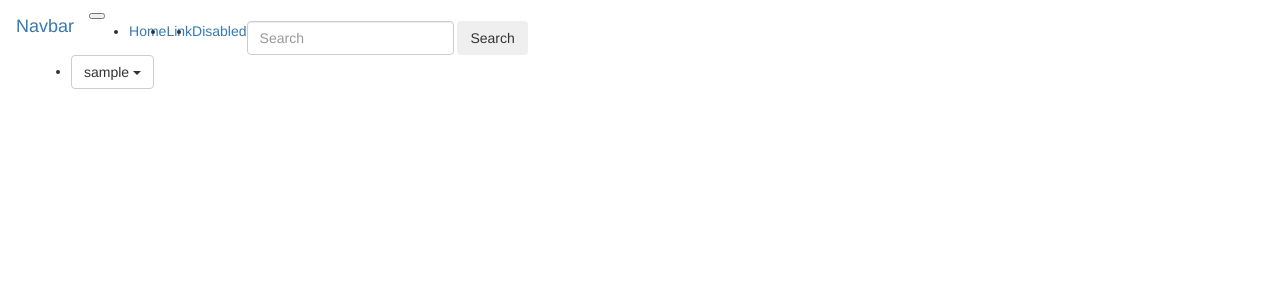
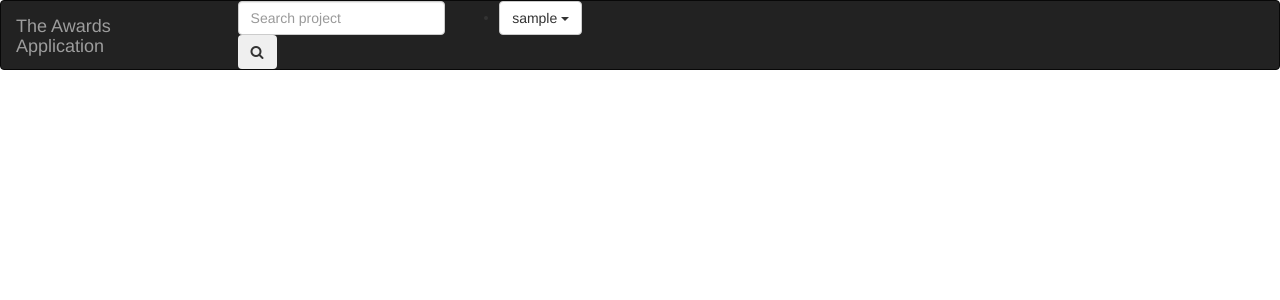
Before and after one commit to virginiah894/Awards, a Django app: page / in a window 1280 px wide. Shown: the top 300 px of the page. Run offline with Django 3.2, Linux system fonts and the light colour scheme; the visitor is signed in with stand-in values (Sample User, id 1); data that the repository does not hold is empty; some libraries are stand-ins or nearby versions.

Commit message:
change nav bar style

```diff
--- a/app/templates/base.html
+++ b/app/templates/base.html
@@ -6,35 +6,31 @@
   <meta http-equiv="X-UA-Compatible" content="ie=edge">
   <title>Awards Application</title>
   <link rel="stylesheet" href="http://maxcdn.bootstrapcdn.com/bootstrap/3.2.0/css/bootstrap.min.css">
+  <link href="http://maxcdn.bootstrapcdn.com/font-awesome/4.1.0/css/font-awesome.min.css" rel="stylesheet">
+
 	</head>
 </head>
 <body>
   {% load bootstrap4 %}
-  <nav class="navbar navbar-expand-lg navbar-light bg-light">
-    <button class="navbar-toggler" type="button" data-toggle="collapse" data-target="#navbarTogglerDemo03" aria-controls="navbarTogglerDemo03" aria-expanded="false" aria-label="Toggle navigation">
-      <span class="navbar-toggler-icon"></span>
-    </button>
-    <a class="navbar-brand" href="#">Navbar</a>
+<nav>
+  <div class="navbar navbar-inverse">
+  <div class="container-fluid">
+    <div class="navbar-header">
+      <div class="row">
+        <div class="col-md-4">
 
-    <div class="collapse navbar-collapse" id="navbarTogglerDemo03">
-      <ul class="navbar-nav mr-auto mt-2 mt-lg-0">
-        <li class="nav-item active">
-          <a class="nav-link" href="#">Home <span class="sr-only">(current)</span></a>
-        </li>
-        <li class="nav-item">
-          <a class="nav-link" href="#">Link</a>
-        </li>
-        <li class="nav-item">
-          <a class="nav-link disabled" href="#" tabindex="-1" aria-disabled="true">Disabled</a>
-        </li>
-      </ul>
-      <form class="form-inline my-2 my-lg-0">
-        <input class="form-control mr-sm-2" type="search" placeholder="Search" aria-label="Search">
-        <button class="btn btn-outline-success my-2 my-sm-0" type="submit">Search</button>
-      </form>
+      <a class="navbar-brand" href="/">The Awards Application</a>
+    </div>
 
 
-      <div class="col-sm-6 col-md-6">
+
+    <div class="col-md-4">
+        <form class="form-inline my-2 my-lg-0" role="search" action="{% url 'search_results' %}">
+      <input class="form-control mr-sm-2" type="search" placeholder="Search project" aria-label="Search" name="project">
+      <button class="btn btn-outline-success my-2 my-sm-0" type="submit"><i class="fa fa-search"></i></button>
+    </form>
+  </div>
+  <div class="col-md-4">
       {% if user.is_authenticated %}
       <ul>
         <li class="dropdown">
@@ -45,6 +41,10 @@
             <li>
               <a href="{%url 'home'%}">Home</a>
             </li>
+            <li>
+              <a href="{%url 'newProject' user.id%}">Add your projects</a>
+            </li>
+
             <li>
               <a href="/accounts/password/change">Change Password</a>
             </li>
@@ -61,8 +61,15 @@
 
       {% endif %}
     </div>
+
+
+
+</div>
+</div>
+</div>
   </div>
   </nav>
+
   {% block content %}
 {% endblock %}
   <div>
```
Lines whose indentation alone changed are shown as unchanged.
